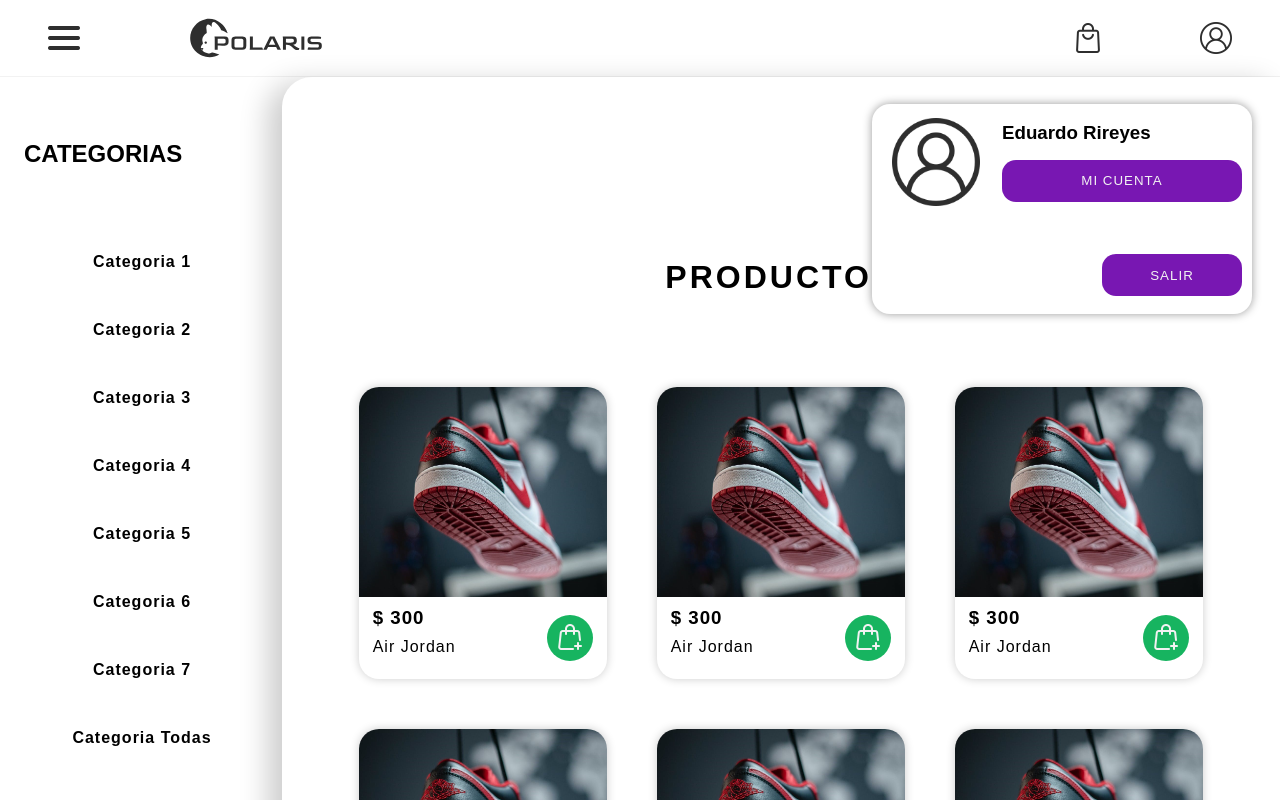
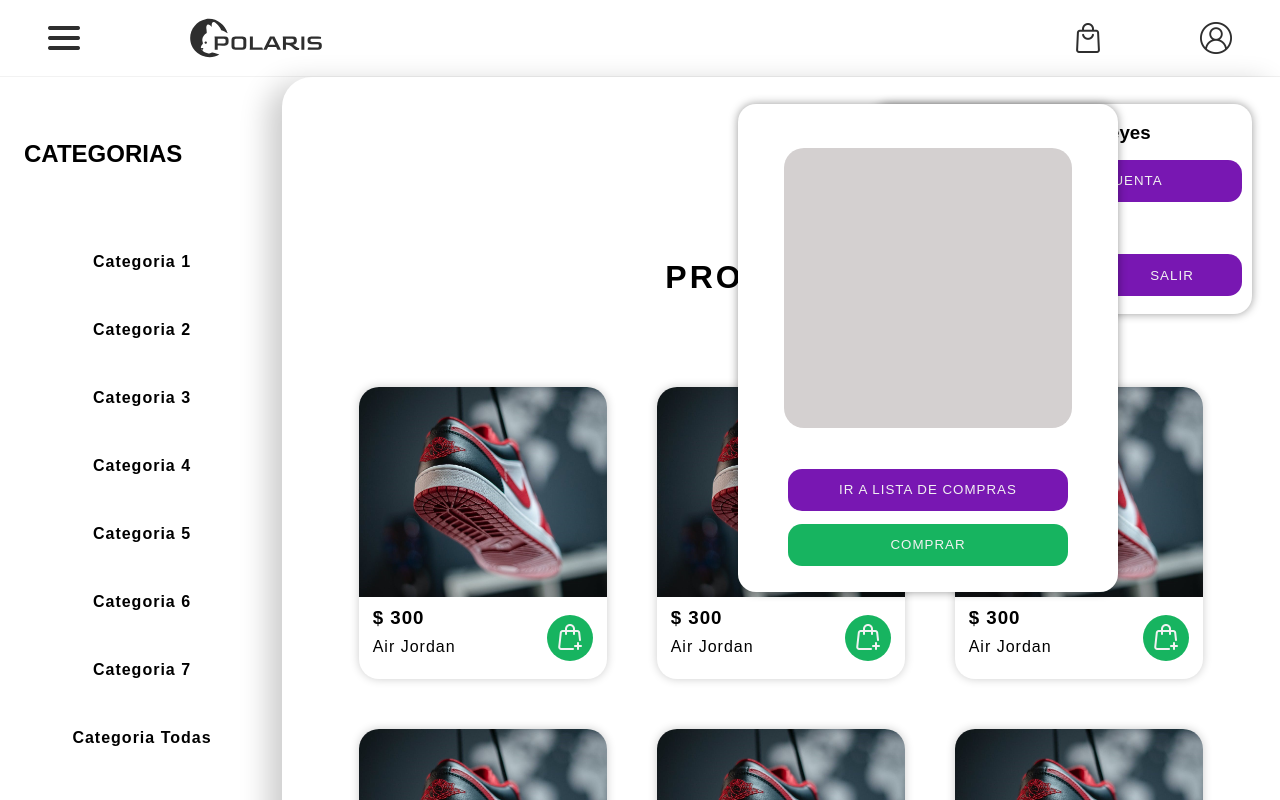
Before and after one commit to RireyesDev/PolarisStore_ER-147, a Next.js app: page /home in a window 1280 px wide. Shown: the top 800 px of the page. Built offline with nearby package versions, Linux system fonts and the light colour scheme.

Commit message:
[Add/Update] Cree las card Bag

```diff
--- a/src/app/home/page.tsx
+++ b/src/app/home/page.tsx
@@ -4,13 +4,15 @@
 import { Productcard } from "@/components/ProductCard";
 import { TableProductCards } from "@/components/TableProductCards";
 import { ListCategories } from "@/components/ListCategories";
+import { BagCard } from "@/components/BagCard";
 
 
-export default function Welcome() {
+export default function Home() {
     return (
         <>
             <NavBar></NavBar>
             <CardAccount></CardAccount>
+            <BagCard></BagCard>
             <ListCategories></ListCategories>
             <TableProductCards></TableProductCards>
         </>
--- /dev/null
+++ b/src/components/BagCard.tsx
@@ -0,0 +1,65 @@
+import React from "react";
+import styled from "styled-components";
+import { BuyButton } from "./BuyButton";
+import { PrimaryButton } from "./PrimaryButton";
+
+
+const Card = styled.div`
+    position: absolute;
+    top: 90px;
+    right: 148px;
+    width: 380px;
+    height: 488px;
+    background-color: #ffffff; /* Color blanco */
+    border-radius: 18px; /* Bordes redondeados */
+    box-shadow: 0px 0px 10px 0px rgba(0, 0, 0, 0.4); /* Sombra */
+    margin: 14px;
+    padding: 10px;
+    padding-bottom: 20px;
+    /* Configuración de grid */
+    display: grid;
+    grid-template-columns: 50% 50%;
+    grid-template-rows: 76% 12% 12%;
+    z-index: 4;
+`;
+
+
+const DivWrap = styled.div`
+    grid-column: 1 / 3;
+    place-self: center;
+`;
+
+const WrapPrimaryButton = styled(DivWrap)`
+    grid-row: 2 / 3;
+`;
+
+const WrapBuyButton = styled(DivWrap)`
+    grid-row: 3 / 4;
+`;
+
+const BackgroundGray = styled.div`
+    display: block;
+    width: 80%;
+    height: 280px;
+    background-color: #d4d0d0;
+    border-radius: 20px;
+    grid-column: 1 / 3;
+    place-self: center;
+`;
+
+
+const BagCard = () => {
+    return(
+        <Card>
+            <BackgroundGray></BackgroundGray>
+            <WrapPrimaryButton>
+                <PrimaryButton>IR A LISTA DE COMPRAS</PrimaryButton>
+            </WrapPrimaryButton>
+            <WrapBuyButton>
+                <BuyButton>COMPRAR</BuyButton>
+            </WrapBuyButton>
+        </Card>
+    );
+}
+
+export { BagCard }
```
